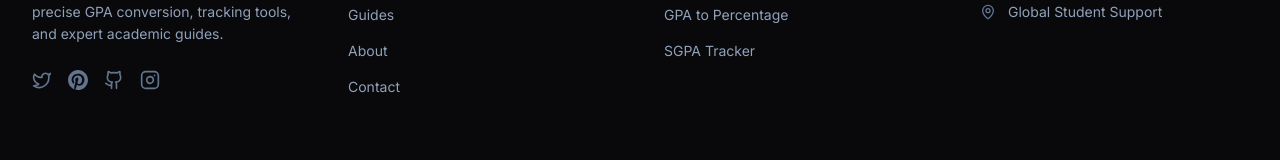
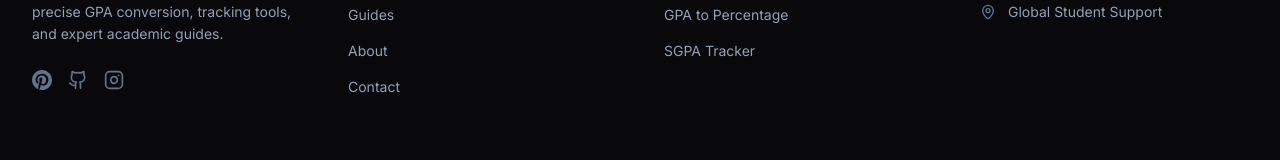
Before and after one commit to shadowfight4967-bit/edugpa, a Next.js app: page / in a window 1280 px wide. Shown: the part 9486-9646 px from the top of the page. Built offline with nearby package versions, Linux system fonts and the light colour scheme.

Commit message:
first commit

```diff
--- a/components/Footer.tsx
+++ b/components/Footer.tsx
@@ -29,7 +29,6 @@ export default function Footer() {
                         </p>
                         <div className="flex items-center gap-4">
                             {[
-                                { Icon: Twitter, url: "#" },
                                 { Icon: Pinterest, url: "https://www.pinterest.com/EdugpA7/" },
                                 { Icon: Github, url: "https://github.com/edugpa8-wq" },
                                 { Icon: Instagram, url: "https://www.instagram.com/edugpa/" }
```
